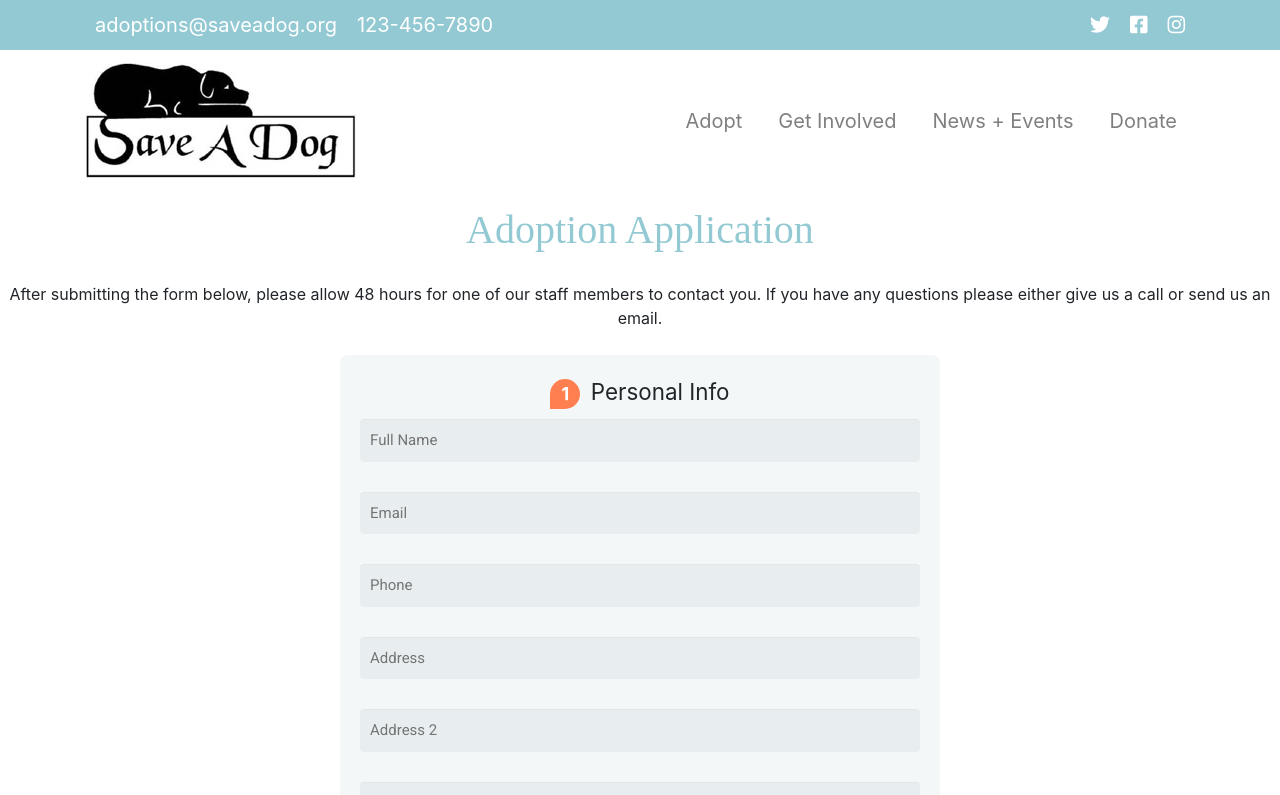
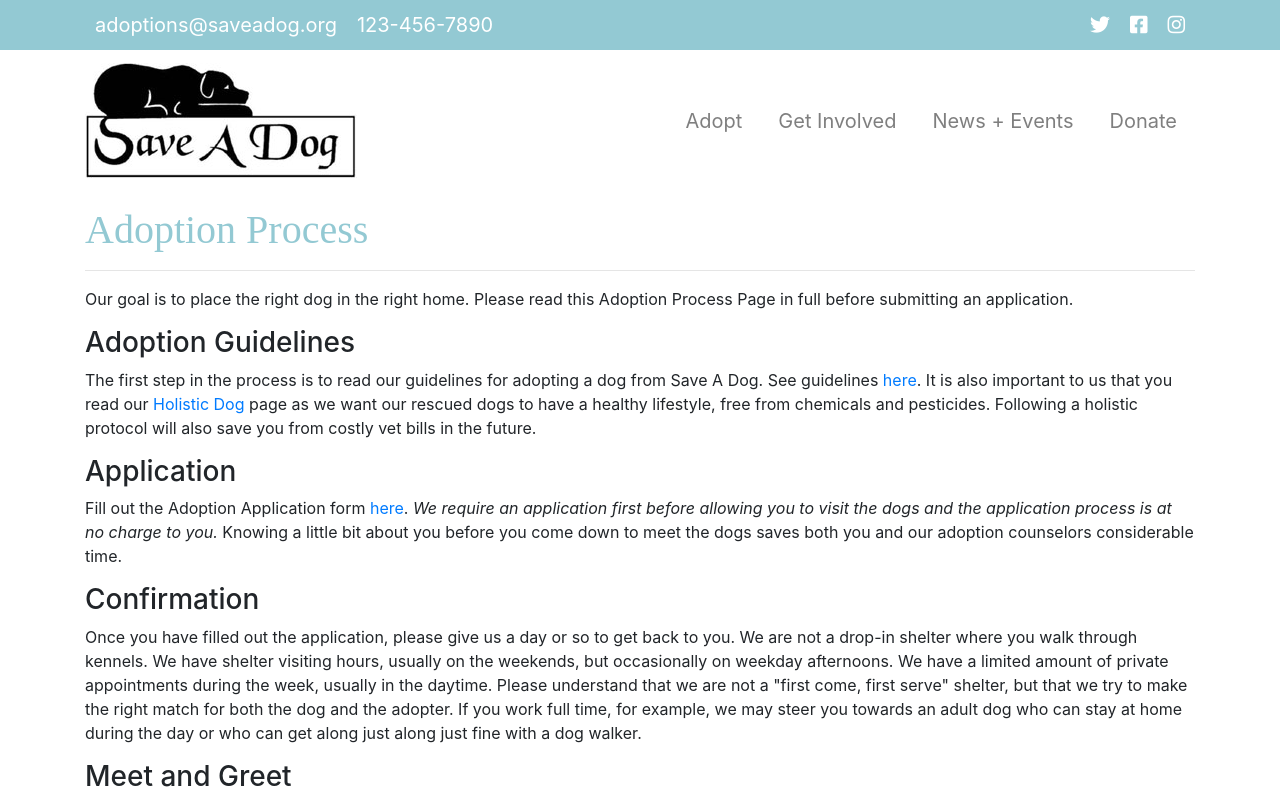
Before and after one commit to kerryja/animal-shelter, a React (Create React App) app: page /adoption-application in a window 1280 px wide. Shown: the top 795 px of the page. Built offline with nearby package versions, Linux system fonts and the light colour scheme; a web font is replaced by a local one.

Commit message:
implemented modals for adoption and volunteer applications

```diff
--- a/src/App.js
+++ b/src/App.js
@@ -8,8 +8,7 @@ import TopNav from "./components/TopNav";
 import Navbar from "./components/Navbar";
 import Adopt from "./components/Adopt";
 import AdoptionGuidelines from "./components/AdoptionGuidelines";
-import AdoptionApplication from "./components/AdoptionApplication";
-import VolunteerApplication from "./components/VolunteerApplication";
+import Volunteer from "./components/Volunteer";
 
 function App() {
   return (
@@ -24,8 +23,9 @@ function App() {
         <Route path="/dog/:id" component={DogDetails} />
         <Route path="/adopt" component={Adopt} />
         <Route path="/adoption-guidelines" component={AdoptionGuidelines} />
-        <Route path="/adoption-application" component={AdoptionApplication} />
-        <Route path="/volunteer-application" component={VolunteerApplication} />
+        <Route path="/adoption-application" component={Adopt} />
+        <Route path="/volunteer" component={Volunteer} />
+        <Route path="/volunteer-application" component={Volunteer} />
       </main>
     </div>
   );
--- a/src/components/Adopt.js
+++ b/src/components/Adopt.js
@@ -1,108 +1,116 @@
 import React, { Component } from "react";
 import "./Adopt.css";
 import { Link } from "react-router-dom";
-// import { AdoptionGuidelines } from "../components/AdoptionGuidelines";
+import Modal from "./Modal";
+import AdoptionApplication from "./AdoptionApplication";
 
 class Adopt extends Component {
+  state = { show: false };
+
+  showModal = () => {
+    this.setState({ show: true });
+  };
+
+  hideModal = () => {
+    this.setState({ show: false });
+  };
   render() {
     return (
-      <div className="container">
-        <div className="row">
-          <div className="col">
-            <div className="text-left">
+      <div>
+        <div className="container text-left">
           <h1>Adoption Process</h1>
           <hr></hr>
           <p>
-                Our goal is to place the right dog in the right home. Please
-                read this Adoption Process Page in full before submitting an
-                application.
+            Our goal is to place the right dog in the right home. Please read
+            this Adoption Process Page in full before submitting an application.
           </p>
           <h3>Adoption Guidelines</h3>
           <p>
-                The first step in the process is to read our guidelines for
-                adopting a dog from Save A Dog. See guidelines{" "}
-                <Link to={"/adoption-guidelines"}>here</Link>. It is also
-                important to us that you read our{" "}
+            The first step in the process is to read our guidelines for adopting
+            a dog from Save A Dog. See guidelines{" "}
+            <Link to={"/adoption-guidelines"}>here</Link>. It is also important
+            to us that you read our{" "}
             <a href="http://www.saveadog.org/holistic.asp" target="blank">
               Holistic Dog
             </a>{" "}
-                page as we want our rescued dogs to have a healthy lifestyle,
-                free from chemicals and pesticides. Following a holistic
-                protocol will also save you from costly vet bills in the future.
+            page as we want our rescued dogs to have a healthy lifestyle, free
+            from chemicals and pesticides. Following a holistic protocol will
+            also save you from costly vet bills in the future.
           </p>
           <h3>Application</h3>
           <p>
             Fill out the Adoption Application form{" "}
-                <Link to="/adoption-application">here</Link>.{" "}
+            <Link to="/adoption-application" onClick={this.showModal}>
+              here
+            </Link>
+            .{" "}
             <em>
-                  We require an application first before allowing you to visit
-                  the dogs and the application process is at no charge to you.
+              We require an application first before allowing you to visit the
+              dogs and the application process is at no charge to you.
             </em>{" "}
-                Knowing a little bit about you before you come down to meet the
-                dogs saves both you and our adoption counselors considerable
-                time.
+            Knowing a little bit about you before you come down to meet the dogs
+            saves both you and our adoption counselors considerable time.
           </p>
           <h3>Confirmation</h3>
           <p>
-                Once you have filled out the application, please give us a day
-                or so to get back to you. We are not a drop-in shelter where you
-                walk through kennels. We have shelter visiting hours, usually on
-                the weekends, but occasionally on weekday afternoons. We have a
-                limited amount of private appointments during the week, usually
-                in the daytime. Please understand that we are not a "first come,
-                first serve" shelter, but that we try to make the right match
-                for both the dog and the adopter. If you work full time, for
-                example, we may steer you towards an adult dog who can stay at
-                home during the day or who can get along just along just fine
-                with a dog walker.{" "}
+            Once you have filled out the application, please give us a day or so
+            to get back to you. We are not a drop-in shelter where you walk
+            through kennels. We have shelter visiting hours, usually on the
+            weekends, but occasionally on weekday afternoons. We have a limited
+            amount of private appointments during the week, usually in the
+            daytime. Please understand that we are not a "first come, first
+            serve" shelter, but that we try to make the right match for both the
+            dog and the adopter. If you work full time, for example, we may
+            steer you towards an adult dog who can stay at home during the day
+            or who can get along just along just fine with a dog walker.{" "}
           </p>
           <h3>Meet and Greet</h3>
           <p>
             When you come to our shelter visiting hours, we can look up your
-                application and bring you out to meet the dogs you are
-                interested in. We have several play yards where we bring the
-                dogs outside off-leash to meet prospective adopters. We also
-                have a Meet-and-Greet room with comfy sofas in the house where
-                you can meet a dog in a home setting.{" "}
+            application and bring you out to meet the dogs you are interested
+            in. We have several play yards where we bring the dogs outside
+            off-leash to meet prospective adopters. We also have a
+            Meet-and-Greet room with comfy sofas in the house where you can meet
+            a dog in a home setting.{" "}
             <em>
-                  As some of our dogs are in foster homes, receiving an
-                  application ahead of time will allow us to notify the foster
-                  provider to bring the dog to the shelter for you to meet.
+              As some of our dogs are in foster homes, receiving an application
+              ahead of time will allow us to notify the foster provider to bring
+              the dog to the shelter for you to meet.
             </em>{" "}
-                If you just drop in, there's a good chance the dog you want to
-                meet might not be here, so it's best to let us know of your
-                planned visit.{" "}
+            If you just drop in, there's a good chance the dog you want to meet
+            might not be here, so it's best to let us know of your planned
+            visit.{" "}
           </p>
           <p>
             <em>
-                  We ask that all decision-makers be present when you come to
-                  meet the dogs.
+              We ask that all decision-makers be present when you come to meet
+              the dogs.
             </em>{" "}
-                If you have a resident dog that you'd like to bring to meet one
-                of our rescued dogs, we just ask that you let us know ahead of
-                time. As weekends tend to be busy, this might not always be
-                possible during our peak hours, so please talk to us first and
-                we can advise the best time to bring your dog out for a meeting.
-                If you live close by, then it might be best to meet the dog
-                first, make sure that both you and we feel it's a match, and
-                then we would have you go get your dog to be the final
-                decision-maker.{" "}
+            If you have a resident dog that you'd like to bring to meet one of
+            our rescued dogs, we just ask that you let us know ahead of time. As
+            weekends tend to be busy, this might not always be possible during
+            our peak hours, so please talk to us first and we can advise the
+            best time to bring your dog out for a meeting. If you live close by,
+            then it might be best to meet the dog first, make sure that both you
+            and we feel it's a match, and then we would have you go get your dog
+            to be the final decision-maker.{" "}
           </p>
           <h3>Deposit</h3>
           <p>
-                Once you have met the dog and both parties agree it is a good
-                match, then you may leave a $50 deposit to hold the dog for 24
-                hours while we check your references and/or conduct a home
-                visit. The deposit is nonrefundable. If you change your mind, it
-                is used as a donation towards the shelter. If you continue with
-                the adoption, the fee is deducted from your total adoption fee.
+            Once you have met the dog and both parties agree it is a good match,
+            then you may leave a $50 deposit to hold the dog for 24 hours while
+            we check your references and/or conduct a home visit. The deposit is
+            nonrefundable. If you change your mind, it is used as a donation
+            towards the shelter. If you continue with the adoption, the fee is
+            deducted from your total adoption fee.
           </p>
         </div>
-          </div>
-        </div>
+
+        <Modal show={this.state.show} handleClose={this.hideModal}>
+          <AdoptionApplication />
+        </Modal>
       </div>
     );
   }
 }
-
 export default Adopt;
--- a/src/components/AdoptionApplication.js
+++ b/src/components/AdoptionApplication.js
@@ -1,34 +1,18 @@
 import React, { Component } from "react";
 import "./Form.css";
-// import Modal from "../components/Modal";
 
 class AdoptionApplication extends Component {
-  // openModal = e => {
-  //   e.preventDefault();
-
-  //   this.modal.open();
-  // };
   render() {
     return (
-      // document.getElementById("button").addEventListener("click", () => {
-      //   document.querySelector(".bg-modal").style.display = "flex";
-      // })
-
-      // document.getElementById("close").addEventListener("click", () => {
-      //   document.querySelector("bg-modal").style.display = "none";
-      // })
       <section>
-        <h1>Adoption Application</h1>
-        <p>
-          After submitting the form below, please allow 48 hours for one of our
-          staff members to contact you. If you have any questions please either
-          give us a call or send us an email.
-        </p>
-        {/* <div className="bg-modal">
-          <div className="modal-content">
-            <div className="close">+</div> */}
         <div class="form-style-5">
           <form>
+            <h1>Adoption Application</h1>
+            <p>
+              After submitting the form below, please allow 48 hours for one of
+              our staff members to contact you. If you have any questions please
+              either give us a call or send us an email.
+            </p>
             <fieldset>
               <legend>
                 <span class="number">1</span> Personal Info
@@ -217,13 +201,6 @@ class AdoptionApplication extends Component {
             <input type="submit" value="Submit" />
           </form>
         </div>
-        {/* </div>
-        </div> */}
-        {/* // <Modal */}
-        {/* //   ref={node => {
-        //     this.modal = node;
-        //   }}
-        // /> */}
       </section>
     );
   }
--- /dev/null
+++ b/src/components/Modal.css
@@ -0,0 +1,36 @@
+.modal {
+  position: fixed;
+  top: 0;
+  left: 0;
+  width: 100%;
+  max-height: 100%;
+  background: rgba(0, 0, 0, 0.6);
+}
+
+.modal-main {
+  position: fixed;
+  height: auto;
+  top: 50%;
+  left: 50%;
+  transform: translate(-50%, -50%);
+  max-height: 100%;
+  overflow-y: auto;
+  overflow-x: hidden;
+}
+
+.close {
+  position: absolute;
+  top: 0;
+  right: 14px;
+  font-size: 42px;
+  transform: rotate(45deg);
+  cursor: pointer;
+}
+
+.display-block {
+  display: block;
+}
+
+.display-none {
+  display: none;
+}
--- a/src/components/Navbar.js
+++ b/src/components/Navbar.js
@@ -80,8 +80,8 @@ class Navbar extends Component {
                       Adoption Process
                     </a> */}
                     <div className="dropdown-divider" />
-                    <a className="dropdown-item" href="/adoption-application">
-                      Volunteer Application
+                    <a className="dropdown-item" href="/volunteer">
+                      Volunteer
                     </a>
                   </div>
                 </li>
--- a/src/components/TopNav.css
+++ b/src/components/TopNav.css
@@ -37,19 +37,19 @@ nav li {
 }
 
 @media screen and (max-width: 768px) {
-  .text-left {
+  .left-contact {
     display: none;
   }
 }
 
 @media screen and (max-width: 990px) {
-  .text-left li {
+  .left-contact li {
     font-size: 16px;
   }
 }
 
 @media screen and (max-width: 768px) {
-  .text-right li {
+  .right-social li {
     display: none;
   }
 }
--- a/src/components/Volunteer.js
+++ b/src/components/Volunteer.js
@@ -0,0 +1,66 @@
+import React, { Component } from "react";
+import { Link } from "react-router-dom";
+import Modal from "./Modal";
+import VolunteerApplication from "./VolunteerApplication";
+
+class Volunteer extends Component {
+  state = { show: false };
+
+  showModal = () => {
+    this.setState({ show: true });
+  };
+
+  hideModal = () => {
+    this.setState({ show: false });
+  };
+  render() {
+    return (
+      <div>
+        <div className="container text-left">
+          <h1>Volunteer for Save A Dog</h1>
+          <hr></hr>
+          <p>
+            Our goal is to place the right dog in the right home. Please read
+            this Adoption Process Page in full before submitting an application.
+          </p>
+          <h3>Adoption Guidelines</h3>
+          <p>
+            The first step in the process is to read our guidelines for adopting
+            a dog from Save A Dog. See guidelines{" "}
+            <Link to={"/adoption-guidelines"}>here</Link>. It is also important
+            to us that you read our{" "}
+            <a href="http://www.saveadog.org/holistic.asp" target="blank">
+              Holistic Dog
+            </a>{" "}
+            page as we want our rescued dogs to have a healthy lifestyle, free
+            from chemicals and pesticides. Following a holistic protocol will
+            also save you from costly vet bills in the future.
+          </p>
+          <h3>Application</h3>
+          <p>
+            Fill out the Adoption Application form{" "}
+            <Link to="/adoption-application" onClick={this.showModal}>
+              here
+            </Link>
+            .{" "}
+            <em>
+              We require an application first before allowing you to visit the
+              dogs and the application process is at no charge to you.
+            </em>{" "}
+            Knowing a little bit about you before you come down to meet the dogs
+            saves both you and our adoption counselors considerable time.
+          </p>
+          <h3>Confirmation</h3>
+          <Link to="/volunteer-application" onClick={this.showModal}>
+            here
+          </Link>
+          <Modal show={this.state.show} handleClose={this.hideModal}>
+            <VolunteerApplication />
+          </Modal>
+        </div>
+      </div>
+    );
+  }
+}
+
+export default Volunteer;
```
Also changed, not shown: src/components/AdoptionGuidelines.js (+85 -97 lines), src/components/Form.css (+0 -26 lines), src/components/Modal.js (+16 -28 lines), src/components/VolunteerApplication.js (+2 -13 lines). Lines whose indentation alone changed are shown as unchanged.
